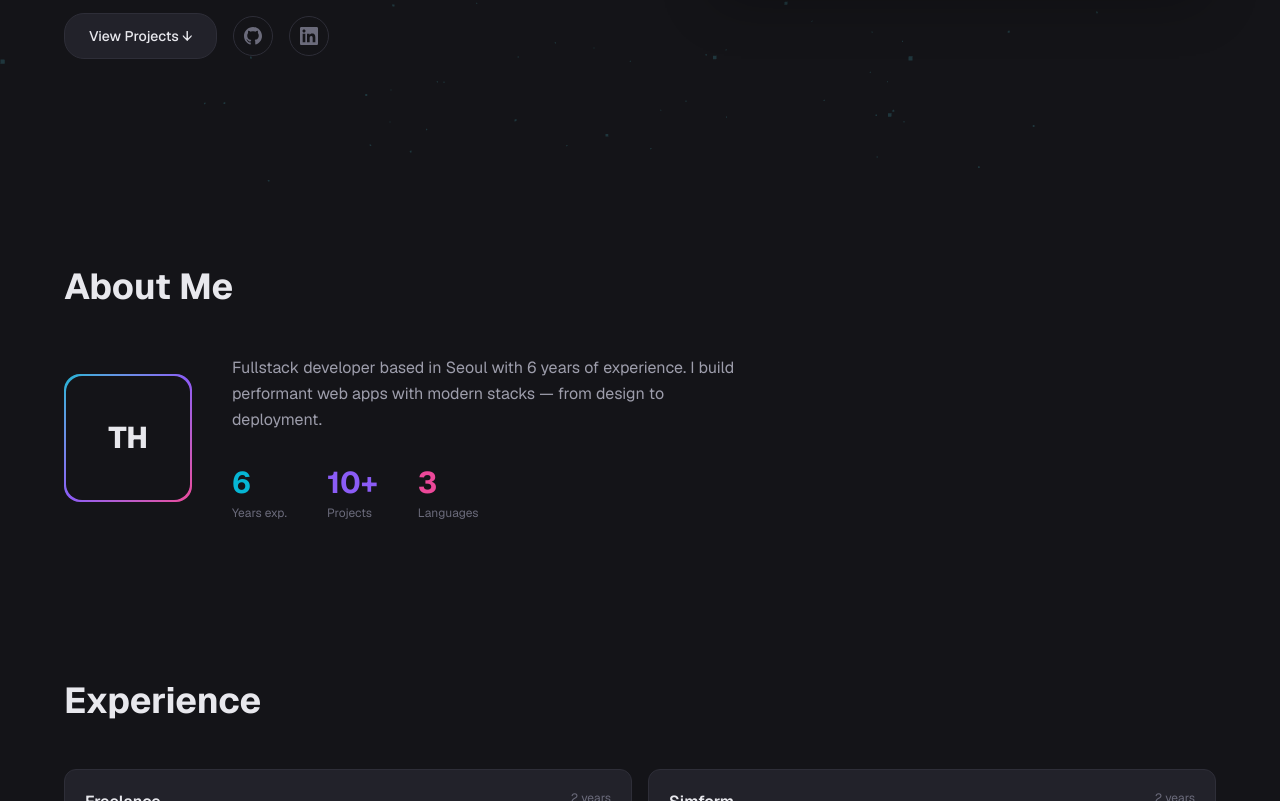
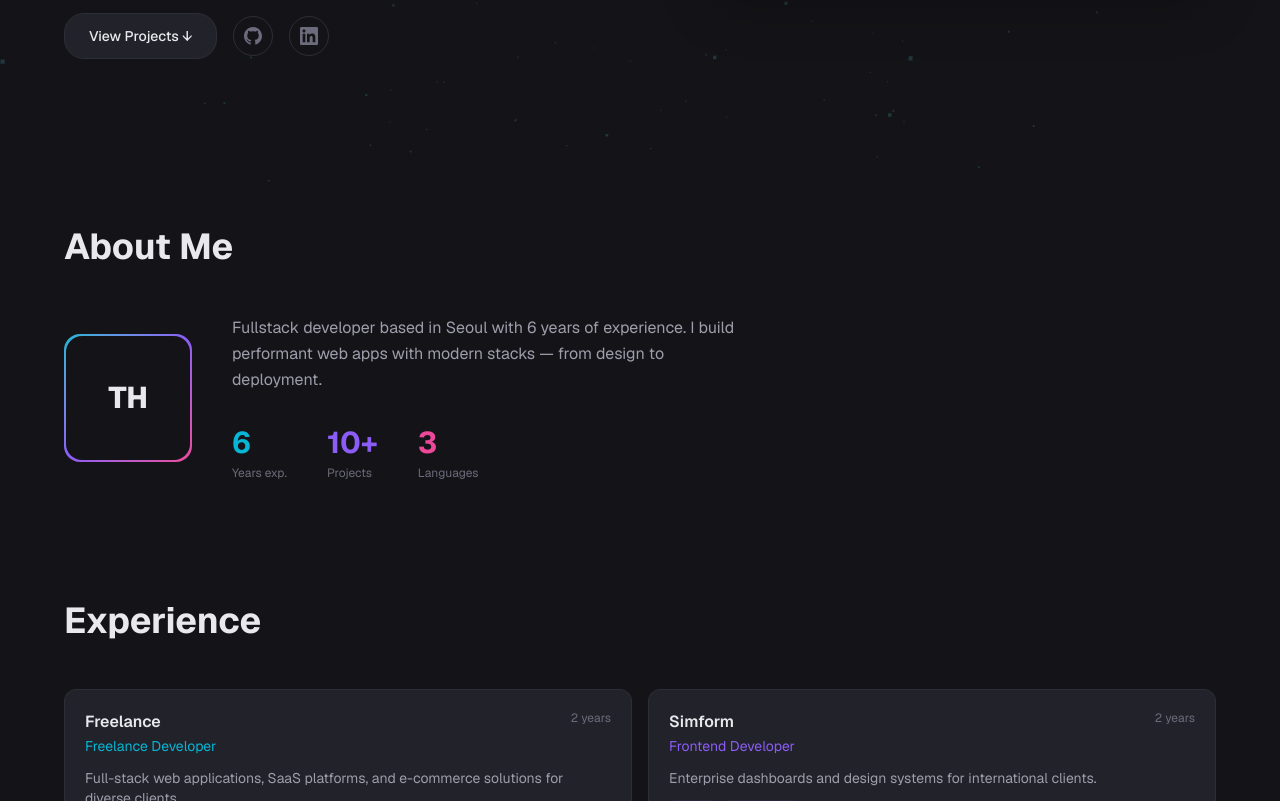
Before and after one commit to tomhubert50400/new-portfolio, a Next.js app: page /en in a window 1280 px wide. Shown: the part 586-1387 px from the top of the page. Built offline with nearby package versions, Linux system fonts and the light colour scheme.

Commit message:
auto: update About.tsx

```diff
--- a/components/sections/About.tsx
+++ b/components/sections/About.tsx
@@ -14,7 +14,7 @@ export function About() {
   const t = useTranslations("about");
 
   return (
-    <section id="about" className="px-6 py-20">
+    <section id="about" className="px-6 py-10">
       <div className="mx-auto max-w-6xl">
         <SectionHeader title={t("title")} />
         <div className="flex flex-col items-center gap-10 md:flex-row">
```
